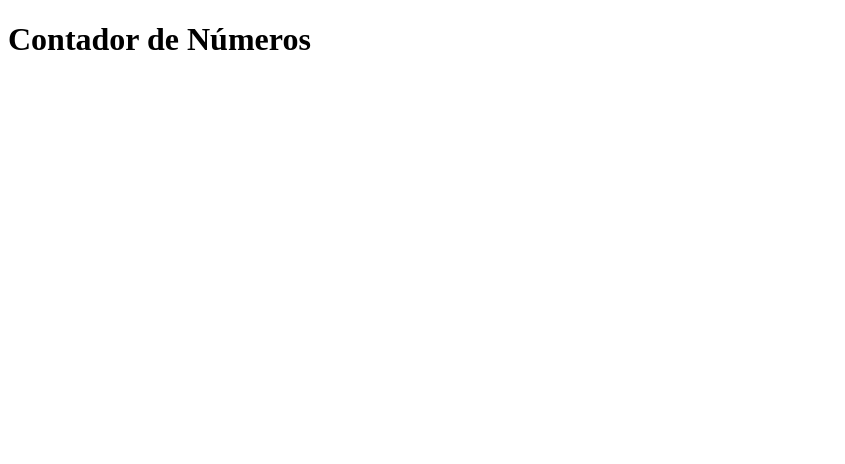
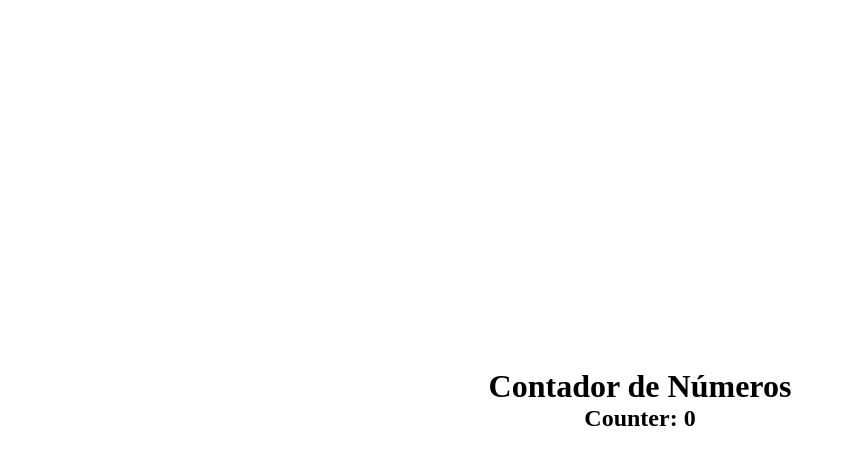
Before and after one commit to evssousa/projeto-coletivo-2ds-contador-de-numeros, a React (Vite) app: page / in a window 1280 px wide. Shown: the top 464 px of the page, without its empty margins (0-845 px from the left). Built offline with nearby package versions, Linux system fonts and the light colour scheme.

Commit message:
Add files via upload

```diff
--- a/src/App.jsx
+++ b/src/App.jsx
@@ -1,7 +1,10 @@
+import Counter from "./components/Counter"
+
 export default function App() {
   return (
-    <div>
+    <div className="container">
       <h1>Contador de Números</h1>
+      <Counter/>
     </div>
   )
 }
--- /dev/null
+++ b/src/components/Counter/index.jsx
@@ -0,0 +1,13 @@
+import React, { useState } from 'react';
+
+export default function Counter(){
+    const [count, setCount] = useState(0);
+
+  return (
+    <div>
+      <h2>Counter: {count}</h2>
+
+
+    </div>
+  )
+}
--- /dev/null
+++ b/src/index.css
@@ -0,0 +1,14 @@
+*{
+    margin: 0;
+    padding: 0;
+    box-sizing: border-box;
+}
+/* Tentei dar uma ajudada Itamar */
+.container{
+    display: flex;
+    justify-content: center;
+    align-items: center;
+    flex-direction: column;
+    width: 100vw;
+    height: 100vh;
+}
--- a/src/main.jsx
+++ b/src/main.jsx
@@ -1,6 +1,7 @@
 import { StrictMode } from 'react'
 import { createRoot } from 'react-dom/client'
 import App from './App.jsx'
+import 'index.css'
 
 createRoot(document.getElementById('root')).render(
   <StrictMode>
```
